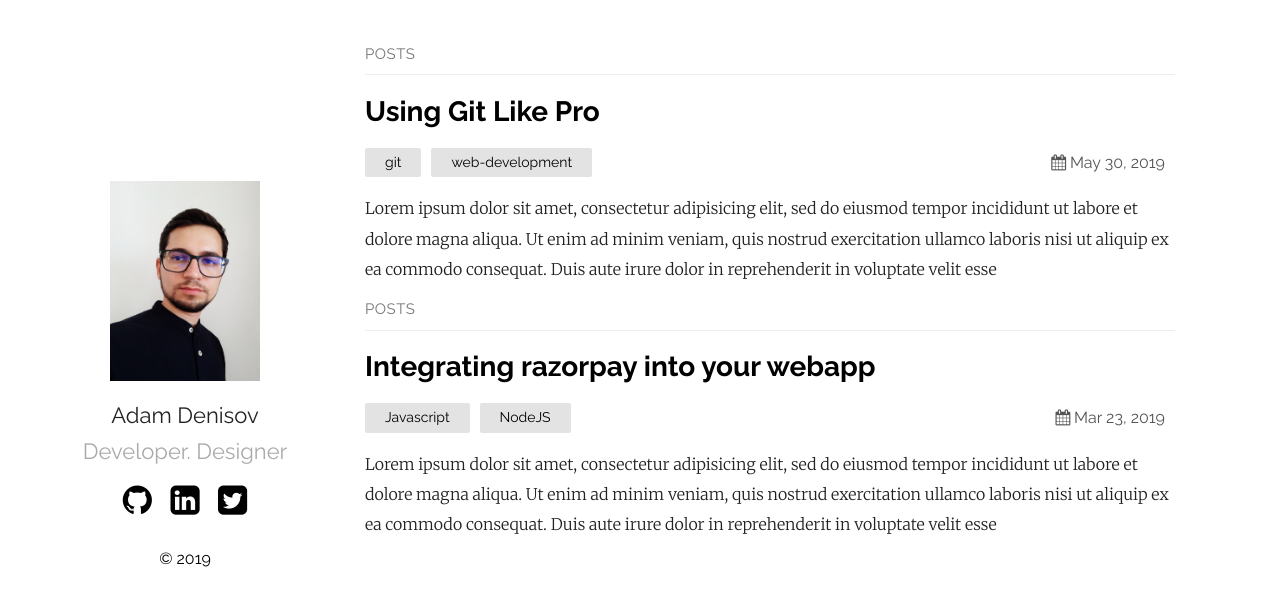
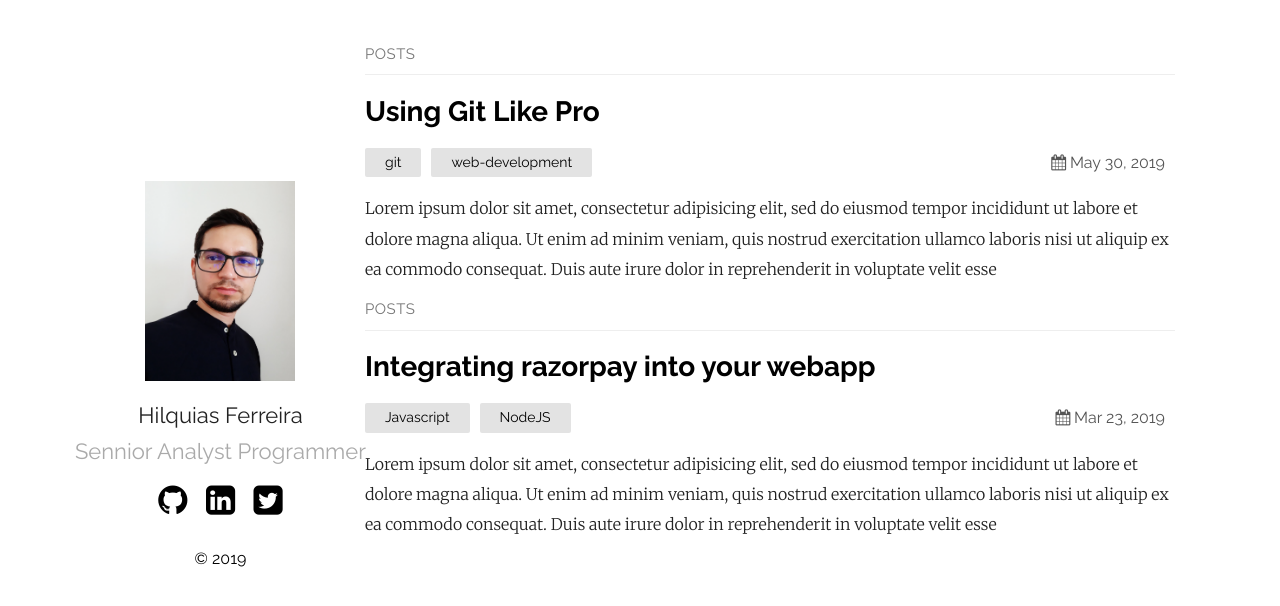
Before and after one commit to hilquiasferreira/hilquiasferreira.github.io, a Jekyll site: the page built from index.md, in a window 1280 px wide. Shown: the top 606 px of the page. Built offline with Jekyll 4.4.1, drawn with Linux system fonts in a browser that asks for light colours.

Commit message:
home-page

```diff
--- a/_config.yml
+++ b/_config.yml
@@ -1,6 +1,6 @@
-title: Your awesome title
-author: GitHub User
-email: your-email@domain.com
+title: Hilquias Ferreira
+author: Hilquias Ferreira
+email: hilquias.sf@gmail.com
 description: > # this means to ignore newlines until "show_exerpts:"
   Write an awesome description for your new site here. You can edit this
   line in _config.yml. It will appear in your document head meta (for
@@ -12,15 +12,15 @@
 sass:
   sass_dir: _sass
 plainwhite:
-  name: Adam Denisov
-  tagline: Developer. Designer
+  name: Hilquias Ferreira
+  tagline: Sennior Analyst Programmer
   date_format: "%b %-d, %Y"
 
   # generate social links in footer
   social_links:
-    twitter: thelehhman
-    github:  thelehhman
-    linkedIn: in/thelehhman
+    twitter: KiasSF
+    github:  hilquiasferreira
+    linkedIn: in/hilquias
     rss: rss
     # dribbble: jekyll
     # facebook: jekyll
```
